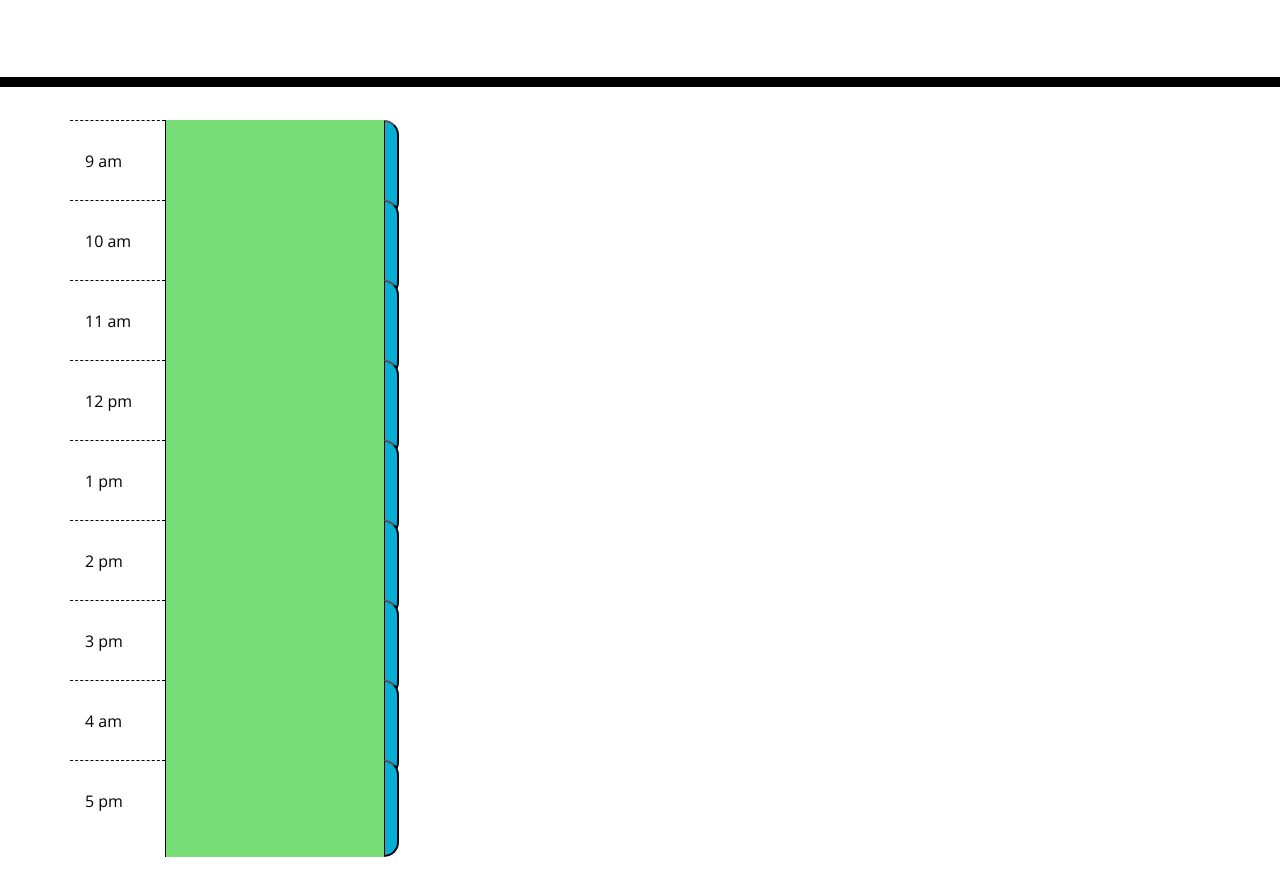
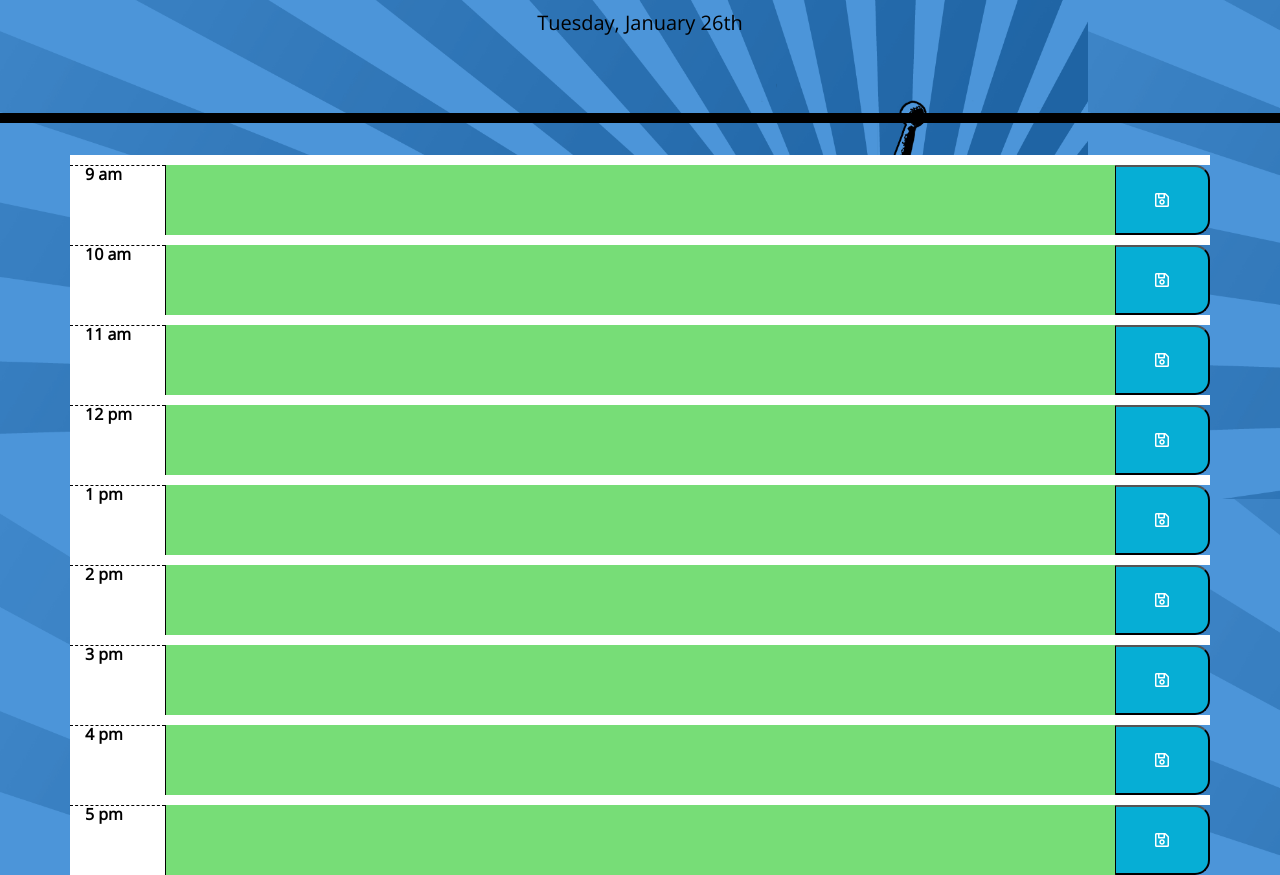
Before and after one commit to AshleyWhaley/DayPlanner, a plain HTML site: page index.html in a window 1280 px wide. Shown: the part 181-1056 px from the top of the page. Drawn offline with nearby package versions, Linux system fonts and the light colour scheme; files that its build step writes are made by us from their sources; files whose address does not match are found by name.

Commit message:
Adding jquery

```diff
--- a/Develop/index.html
+++ b/index.html
@@ -18,8 +18,7 @@
       href="https://fonts.googleapis.com/css?family=Open+Sans&display=swap"
       rel="stylesheet"
     />
-
-    <link rel="stylesheet" href=".develop/style.css" />
+    <link rel="stylesheet" href="style.css" />
     <title>Work Day Scheduler</title>
   </head>
 
@@ -34,70 +33,69 @@
         <div class="hour col-md-1">
           <p>9 am</p>
         </div>
-        <textarea class="toDo future" id="9" timeValue="09"></textarea>
-        <button class="saveBtn"></button>
+        <textarea class="toDo col-md-10 future" id="9" timeValue="09"></textarea>
+        <button class="saveBtn col-md-1"><i class="far fa-save"></i></button>
       </div>
       <div class="row">
         <div class="hour col-md-1">
           <p>10 am</p>
         </div>
-        <textarea class="toDo future" id="10" timeValue="10"></textarea>
-        <button class="saveBtn"></button>
+        <textarea class="toDo col-md-10 future" id="10" timeValue="10"></textarea>
+        <button class="saveBtn col-md-1"><i class="far fa-save"></i></button>
       </div>
       <div class="row">
         <div class="hour col-md-1">
           <p>11 am</p>
         </div>
-        <textarea class="toDo future" id="11" timeValue="11"></textarea>
-        <button class="saveBtn"></button>
+        <textarea class="toDo col-md-10 future" id="11" timeValue="11"></textarea>
+        <button class="saveBtn col-md-1"><i class="far fa-save"></i></button>
       </div>
       <div class="row">
         <div class="hour col-md-1">
           <p>12 pm</p>
         </div>
-        <textarea class="toDo future" id="12" timeValue="12"></textarea>
-        <button class="saveBtn"></button>
+        <textarea class="toDo col-md-10 future" id="12" timeValue="12"></textarea>
+        <button class="saveBtn col-md-1"><i class="far fa-save"></i></button>
       </div>
       <div class="row">
         <div class="hour col-md-1">
           <p>1 pm</p>
         </div>
-        <textarea class="toDo future" id="13" timeValue="13"></textarea>
-        <button class="saveBtn"></button>
+        <textarea class="toDo col-md-10 future" id="13" timeValue="13"></textarea>
+        <button class="saveBtn col-md-1"><i class="far fa-save"></i></button>
       </div>
       <div class="row">
         <div class="hour col-md-1">
           <p>2 pm</p>
         </div>
-        <textarea class="toDo future" id="14" timeValue="14"></textarea>
-        <button class="saveBtn"></button>
+        <textarea class="toDo col-md-10 future" id="14" timeValue="14"></textarea>
+        <button class="saveBtn col-md-1"><i class="far fa-save"></i></button>
       </div>
       <div class="row">
         <div class="hour col-md-1">
           <p>3 pm</p>
         </div>
-        <textarea class="toDo future" id="15" timeValue="15"></textarea>
-        <button class="saveBtn"></button>
+        <textarea class="toDo col-md-10 future" id="15" timeValue="15"></textarea>
+        <button class="saveBtn col-md-1"><i class="far fa-save"></i></button>
       </div>
       <div class="row">
         <div class="hour col-md-1">
-          <p>4 am</p>
+          <p>4 pm</p>
         </div>
-        <textarea class="toDo future" id="16" timeValue="16"></textarea>
-        <button class="saveBtn"></button>
+        <textarea class="toDo col-md-10 future" id="16" timeValue="16"></textarea>
+        <button class="saveBtn col-md-1"><i class="far fa-save"></i></button>
       </div>
       <div class="row">
         <div class="hour col-md-1">
           <p>5 pm</p>
         </div>
-        <textarea class="toDo future" id="17" timeValue="17"></textarea>
-        <button class="saveBtn"></button>
+        <textarea class="toDo col-md-10 future" id="17" timeValue="17"></textarea>
+        <button class="saveBtn col-md-1"><i class="far fa-save"></i></button>
       </div>
     </div>
 
     <script src="https://cdnjs.cloudflare.com/ajax/libs/jquery/3.2.1/jquery.min.js"></script>
     <script src="https://cdnjs.cloudflare.com/ajax/libs/moment.js/2.24.0/moment.min.js"></script>
-    <script src="https://momentjs.com/downloads/moment.min.js"></script>
     <script src="script.js"></script>
   </body>
 </html>
--- a/script.js
+++ b/script.js
@@ -0,0 +1,31 @@
+//Current Date Info
+var currentDay = moment().format('dddd, MMMM Do');
+var timeEl = $("#currentDay").text(currentDay);
+
+//Tracking the current time
+var currentTime = moment().format("HH");
+
+//Color Coding the Time Blocks
+for (i = 9; i <= 17; i++){
+    var selectorString = "#" + [i]
+
+    var selectedHour = $(selectorString).attr("timeValue");
+
+    if (selectedHour < currentTime){
+        $(selectorString).removeClass("future");
+        $(selectorString).removeClass("present");
+        $(selectorString).addClass("past");
+    };
+    if(currentTime === selectedHour){
+        $(selectorString).removeClass("future");
+        $(selectorString).addClass("present");
+    }
+    $("button").on("click", function(){
+        var quest = $(this).siblings(".toDo").val()
+        var time = $(this).siblings("textarea").attr("id");
+
+        localStorage.setItem(time, quest);
+    });
+    $(selectorString).text(localStorage.getItem(i));
+
+}
--- a/Develop/style.css
+++ b/style.css
@@ -2,6 +2,8 @@ body {
   font-family: 'Open Sans', sans-serif;
   font-size: 16px;
   line-height: 1;
+  background-image: url(doyourjob.png);
+  background-size: 85%;
 }
 
 textarea{
@@ -31,9 +33,8 @@ textarea{
 }
 
 .row {
-  white-space: pre-wrap;
   height: 80px;
-  border-top: 1px solid white;;
+  border-top: 10px solid white;
 }
 
 .hour {
@@ -69,3 +70,8 @@ textarea{
   font-size: 20px;
   transition: all .3s ease-in-out;
 }
+
+.hour {
+  text-align: left;
+  font-weight: bolder;
+}
```
Also changed, not shown: Desk.jpg (added), Desk1.jpg (added), doyourjob.png (added).
